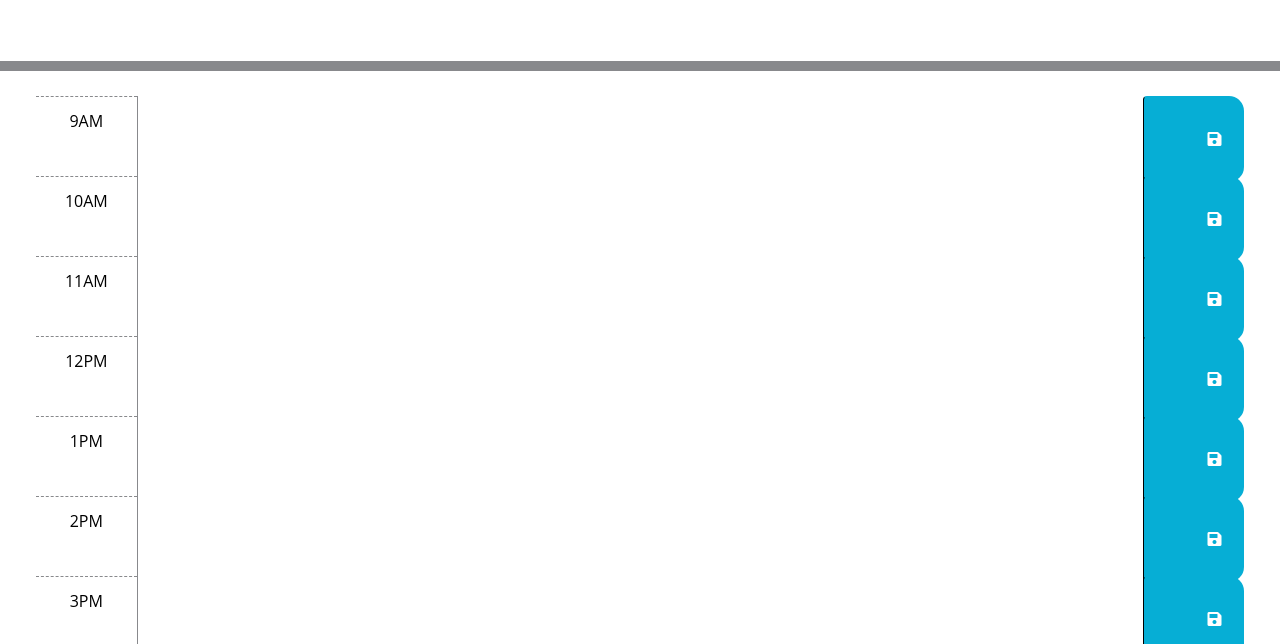
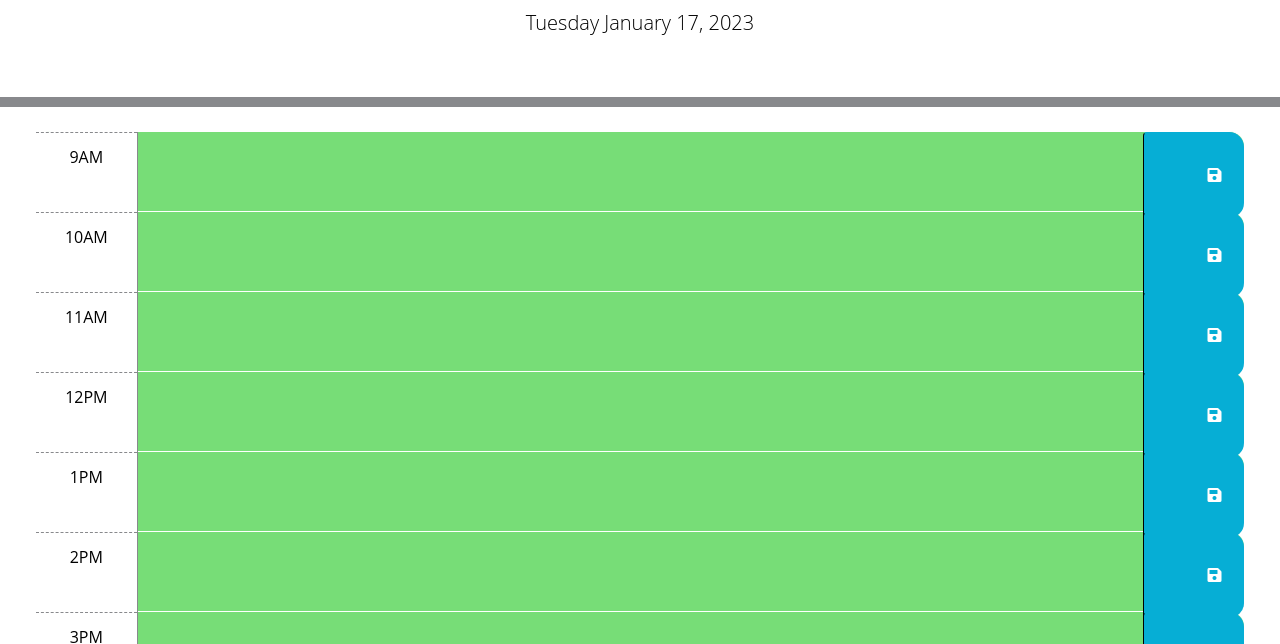
Before and after one commit to stran0430/Work-Day-Scheduler, a plain HTML site: page index.html in a window 1280 px wide. Shown: the part 156-800 px from the top of the page. Drawn offline with nearby package versions, Linux system fonts and the light colour scheme; files that its build step writes are made by us from their sources.

Commit message:
declaring css and js file in index

```diff
--- a/index.html
+++ b/index.html
@@ -21,7 +21,7 @@
       rel="stylesheet"
     />
     <!-- Link to CSS -->
-    <link rel="stylesheet" href="/Assets/style.css" />
+    <link rel="stylesheet" href="/style.css" />
     <title>Work Day Scheduler</title>
   </head>
 
@@ -115,6 +115,6 @@
       crossorigin="anonymous"
     ></script>
 
-    <script src="Assets/script.js"></script>
+    <script src="/script.js"></script>
   </body>
 </html>
```
